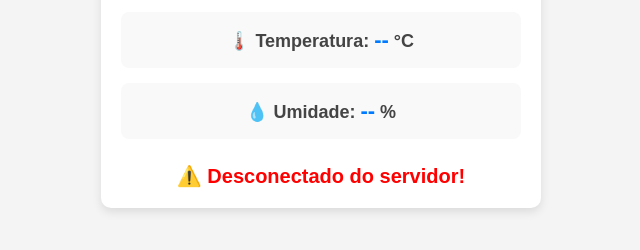
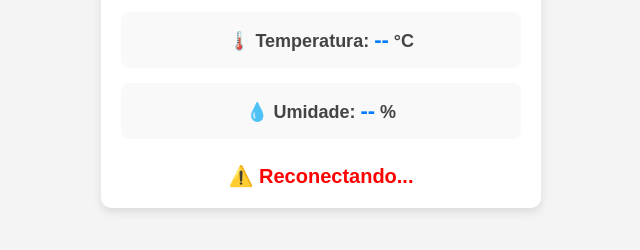
Before and after one commit to jpsr21/abelhas, a website: page index.html in a window 1280 px wide. Shown: the part 92-342 px from the top of the page, without its empty margins (319-959 px from the left). Drawn offline with Linux system fonts and the light colour scheme.

Commit message:
update html
update html

```diff
--- a/index.html
+++ b/index.html
@@ -5,7 +5,7 @@
 <meta name="viewport" content="width=device-width, initial-scale=1.0">
 <title>Monitoramento de Sensores</title>
 <style>
-body { text-align: center; background-color: #f4f4f4; font-family: Arial; padding: 20px; }
+body { text-align: center; background-color: #f4f4f4; font-family: Arial, sans-serif; padding: 20px; }
 .container { max-width: 400px; margin: auto; background: white; padding: 20px; border-radius: 10px; box-shadow: 0px 4px 10px rgba(0,0,0,0.1); }
 h1 { font-size: 22px; color: #333; margin-bottom: 15px; }
 .dados { display: flex; flex-direction: column; gap: 15px; }
@@ -28,16 +28,20 @@ h1 { font-size: 22px; color: #333; margin-bottom: 15px; }
 </div>
 
 <script>
-// Conecta ao WebSocket do Render
-const socket = new WebSocket("wss://abelhas.onrender.com");
+let socket;
+
+function conectar() {
+  socket = new WebSocket("wss://abelhas.onrender.com");
 
   socket.onopen = () => {
     console.log("✅ Conectado ao WebSocket!");
-  document.getElementById("status").innerText = "✅ Conectado ao servidor!";
-  document.getElementById("status").className = "status seguro";
+    const statusEl = document.getElementById("status");
+    statusEl.innerText = "✅ Conectado ao servidor!";
+    statusEl.className = "status seguro";
   };
 
   socket.onmessage = (event) => {
+    try {
       const dados = JSON.parse(event.data);
       document.getElementById("temp").innerText = dados.temperatura;
       document.getElementById("umid").innerText = dados.umidade;
@@ -50,19 +54,26 @@ socket.onmessage = (event) => {
         statusEl.innerText = "✅ Ambiente seguro";
         statusEl.className = "status seguro";
       }
+    } catch (err) {
+      console.error("Erro ao parsear dados:", err);
+    }
   };
 
-socket.onerror = (error) => {
-  console.error("❌ Erro no WebSocket:", error);
-  document.getElementById("status").innerText = "❌ Erro na conexão!";
-  document.getElementById("status").className = "status chama";
+  socket.onerror = (err) => {
+    console.error("❌ Erro no WebSocket:", err);
   };
 
   socket.onclose = () => {
-  console.warn("⚠️ WebSocket desconectado!");
-  document.getElementById("status").innerText = "⚠️ Desconectado do servidor!";
-  document.getElementById("status").className = "status chama";
+    console.warn("⚠️ WebSocket desconectado, tentando reconectar...");
+    const statusEl = document.getElementById("status");
+    statusEl.innerText = "⚠️ Reconectando...";
+    statusEl.className = "status chama";
+    setTimeout(conectar, 3000); // tenta reconectar a cada 3 segundos
   };
+}
+
+// Inicializa a primeira conexão
+conectar();
 </script>
 
 </body>
```
Lines whose indentation alone changed are shown as unchanged.
